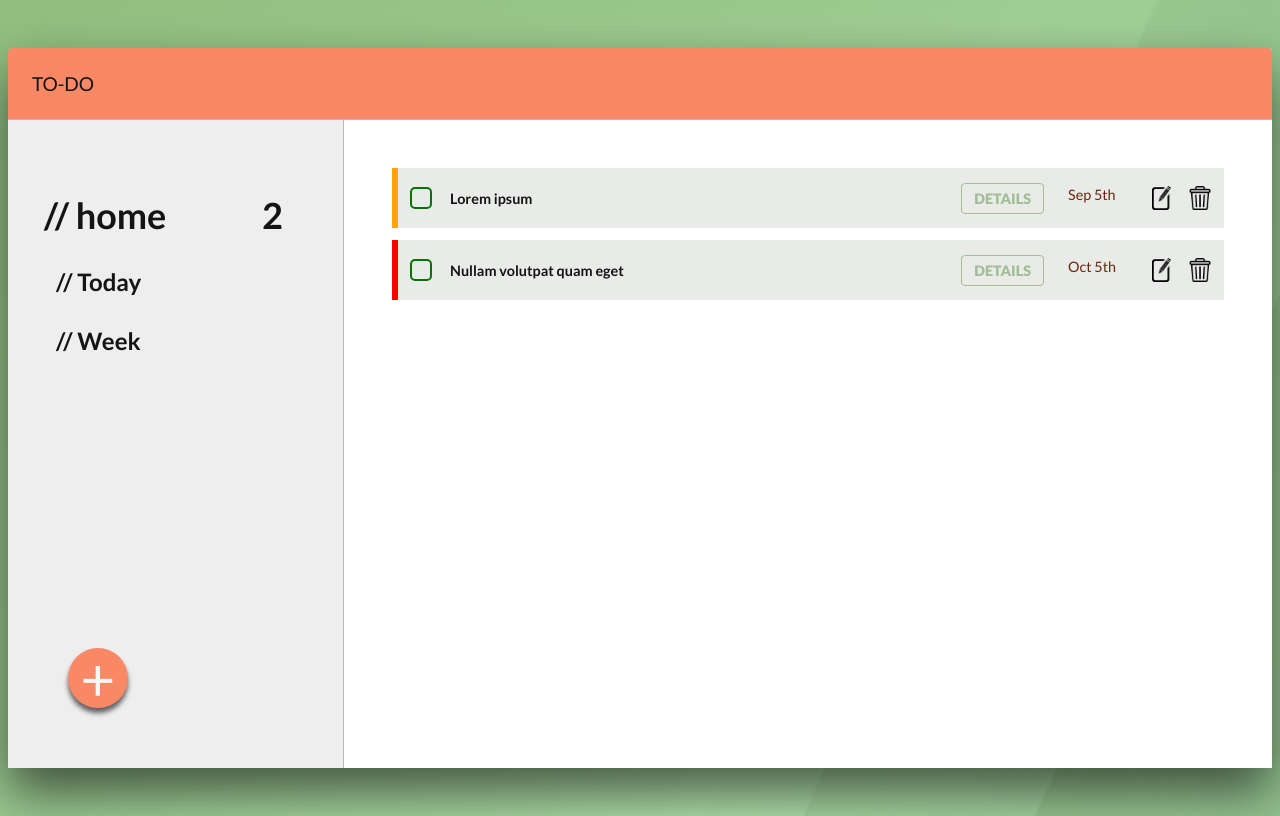
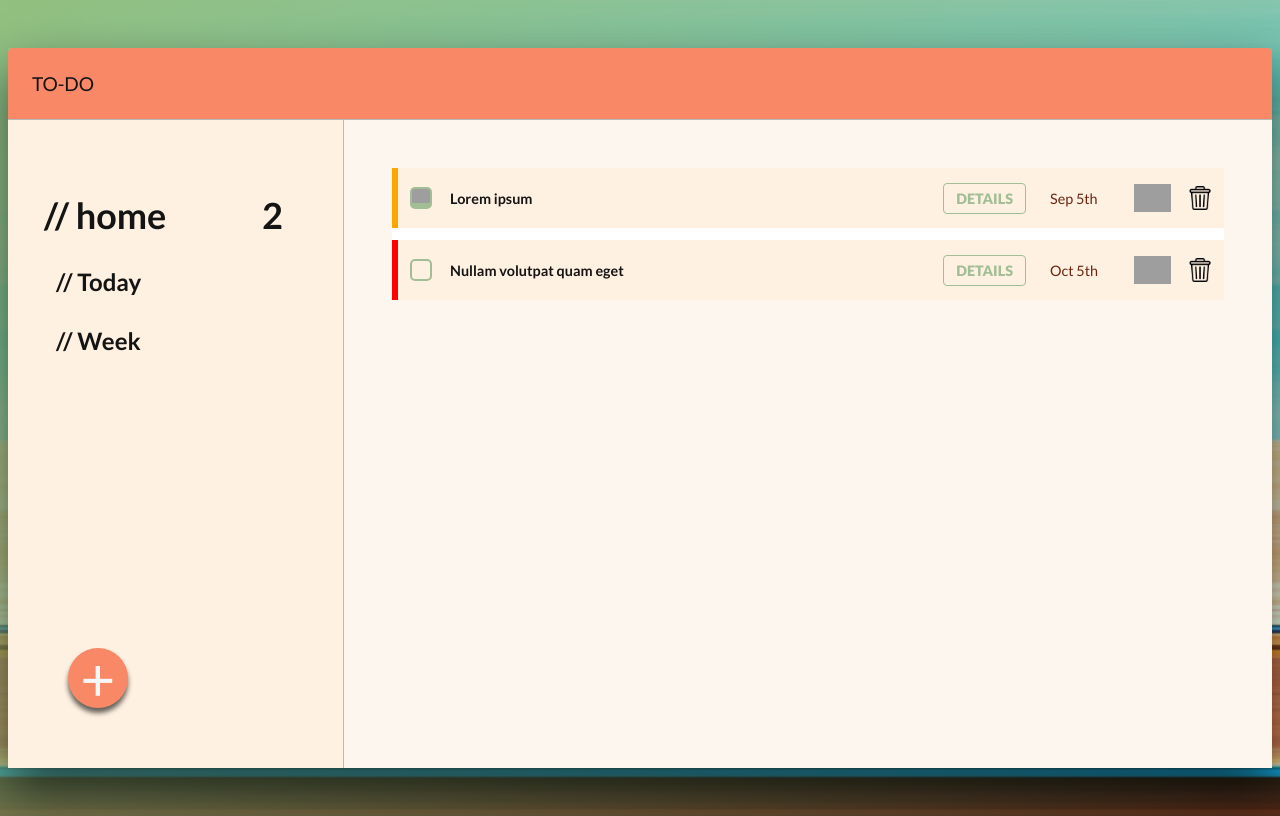
Before and after one commit to SabaKlibadze/To-Do, a Django app: page / in a window 1280 px wide. Run offline with Django 5.2, Linux system fonts and the light colour scheme; data comes from the database, SQL or seed files in the repository; both versions use the stored data as it was after the commit; grey boxes are pictures that could not be loaded.

Commit message:
Add task completion function -recolor

```diff
--- a/todoapp/models.py
+++ b/todoapp/models.py
@@ -8,7 +8,7 @@ class Task(models.Model):
     due_date = models.DateField(default=date.today)
     priority = models.CharField(max_length=10, default='Low')
     details = models.TextField(blank=True, null=True)
-    completed = models.CharField(default='not completed',max_length=15)
+    completed = models.BooleanField(default=False)
 
     def __str__(self):
         return f" - {self.title} - {self.due_date} - {self.priority} - {self.details} - {self.completed}"
--- a/todoapp/static/todoapp/css/styles.css
+++ b/todoapp/static/todoapp/css/styles.css
@@ -12,13 +12,13 @@ body {
     display: flex;
     align-items: center;
     justify-content: center;
-    background-color: #A1BE95;
+    background-color: #fff1e1;
     background-size: cover;
     font-family: lato, sans-serif;
     font-size: 1.6rem;
     color: #141414;
     overflow: hidden;
-    background-image: linear-gradient(to right bottom, rgb(146, 192, 128), rgba(120, 216, 117, 0.5)), url(../images/background.jpg);
+    background-image: linear-gradient(to right bottom, rgb(146, 192, 128), rgba(120, 216, 117, 0.1)), url(../images/background.jpg);
 }
 
 .content {
@@ -49,7 +49,7 @@ body {
     flex-direction: column;
     padding: 2rem 4rem 4rem 2rem;
     border-right: 1px solid #b9b9b9;
-    background-color: #eee;
+    background-color: #fff1e1;
     position: relative;
 }
 
@@ -115,7 +115,7 @@ ul li {
     grid-column: 2 / 3;
     grid-row: 2 / 3;
     padding: 4rem;
-    background-color: #fff;
+    background-color: #fcf6ef;
     overflow-y: auto;
 }
 
@@ -148,7 +148,7 @@ ul li {
     font-size: 1.2rem;
     padding: 0;
     margin-bottom: 1rem;
-    background-color: #e8ebe7;
+    background-color: #fff1e1;
 }
 
 .task:hover {
@@ -180,8 +180,8 @@ ul li {
     margin-right: 1.5rem;
     height: 1.5rem;
     width: 1.5rem;
+    border: 2px solid #A1BE95;
     border-radius: 5px;
-    border: 2px solid #097205;
     cursor: pointer;
 }
 
@@ -190,10 +190,10 @@ ul li {
     height: 1.5rem;
     width: 1.5rem;
     display: block;
-    background: url(../images/check.png);
+    background: url(../images/checkPNG.png);
     background-repeat: no-repeat;
-    background-size: cover;
-
+    background-size: contain;
+    background-color:#A1BE95;
 }
 
 .task-name {
@@ -235,7 +235,7 @@ ul li {
     height: 2rem;
     font-size: 1.2rem;
     color: #6d250f;
-    align-items: center;
+    align-content: center;
 }
 
 .task-container div.task-date-checked {
@@ -247,16 +247,21 @@ ul li {
 
 .task-edit {
     margin-right: 1rem;
-    height: 2rem;
-    width: 2rem;
+    height: 2.3rem;
+    width: 3.5rem;
     background: transparent;
     background-size: contain;
     background-repeat: no-repeat;
     border: none;
     cursor: pointer;
     color:  #6d250f;
-    background-image: url(../images/edit.png);
+    background-image: url(../images/r2.png);
 
+}
+
+.task-edit:hover, .task-delete:hover {
+    transform: scale(1.3);
+    transition: .1s;
 }
 
 .task-delete {
@@ -293,12 +298,13 @@ ul li {
     top: 50%;
     left: 50%;
     transform: translate(-50%, -50%) scale(0);
-    background: #fff;
+    background: #fff1e1;
     height: 40rem;
     width: 80rem;
     z-index: 2;
     border-radius: .4rem;
     box-shadow: 0 2rem 4rem rgba(0, 0, 0, 0.6);
+    transition: all 300ms ease-in-out;
 }
 
 .popup-new.active .overlay {
@@ -338,7 +344,7 @@ ul li {
 .create-new__sidebar {
     width: 15rem;
     padding: 1rem;
-    border-right: solid 1px #264d1f;
+    border-right: solid 1px #665034;
 }
 
 .create-new__imput {
@@ -346,6 +352,7 @@ ul li {
     flex-direction: column;
     flex: 1;
     padding: 2rem;
+    background-color: #fcf6ef;
 }
 
 #create-new__name {
@@ -354,7 +361,7 @@ ul li {
     font-weight: 700;
     border: none;
     outline: none;
-    background-color: #a1be954f;
+    background-color: #fff1e1;
     resize: none;
     border-radius: .5rem;
     align-content: center;
@@ -368,7 +375,7 @@ ul li {
     font-size: 1.5rem;
     font-weight: 400;
     border: none;
-    background-color: #a1be953f;
+    background-color: #fff1e1;
     outline: none;
     resize: none;
     border-radius: .5rem;
@@ -388,6 +395,7 @@ ul li {
     padding: .5rem 1rem;
     margin-left: .9rem;
     color: #A1BE95;
+    background-color: #fcf6ef;
     outline: none;
     border-radius: .3rem;
     border: 1px solid #A1BE95;
@@ -493,6 +501,7 @@ ul li {
     border-radius: 5px;
     font-size: 1.5rem;
     color: #A1BE95;
+    background-color: #fff1e1;
     text-transform: uppercase;
     font-weight: 900;
     cursor: pointer;
@@ -531,6 +540,7 @@ ul li {
     z-index: 2;
     border-radius: .4rem;
     box-shadow: 0 2rem 4rem rgba(0, 0, 0, 0.6);
+    transition: all 300ms ease-in-out;
 }
 
 .details-popup.active .details-popup__overlay {
--- a/todoapp/urls.py
+++ b/todoapp/urls.py
@@ -7,4 +7,5 @@ urlpatterns = [
     path('add_task/', views.add_task, name='add_task'),
     path('get_task_details/<int:task_id>/', views.get_task_details, name='get_task_details'),
     path('delete_task/<int:task_id>/', views.delete_task, name='delete_task'),
+    path('toggle_task_completion/<int:task_id>/', views.toggle_task_completion, name='toggle_task_completion')
 ]
--- a/todoapp/views.py
+++ b/todoapp/views.py
@@ -32,7 +32,7 @@ def add_task(request):
 
 
 def get_tasks(request):
-    tasks = Task.objects.all().values('id', 'title', 'due_date', 'priority')
+    tasks = Task.objects.all().values('id', 'title', 'due_date', 'priority', 'completed')
     return JsonResponse(list(tasks), safe=False)
 
 
@@ -50,6 +50,23 @@ def get_task_details(request, task_id):
         return JsonResponse({'error': 'Task not found!'}, status=404)
 
 
+
+def toggle_task_completion(request, task_id):
+    if request.method == 'POST':
+        try:
+            task = Task.objects.get(id=task_id)
+            data = json.loads(request.body)
+            task.completed = data.get('completed', False)
+            task.save()
+            return JsonResponse({'completed': task.completed})
+
+        except Task.DoesNotExist:
+            return JsonResponse({'error': 'Task not found'}, status=404)
+
+    return JsonResponse({'error': 'Invalid request'}, status=400)
+
+
+
 def delete_task(request, task_id):
     if request.method == 'POST':
         try:
```
Also changed, not shown: todoapp/static/todoapp/js/functions.js (+34 -5 lines), db.sqlite3, todoapp/migrations/0001_initial.py, todoapp/static/todoapp/images/background.jpg, todoapp/static/todoapp/images/check.png.
